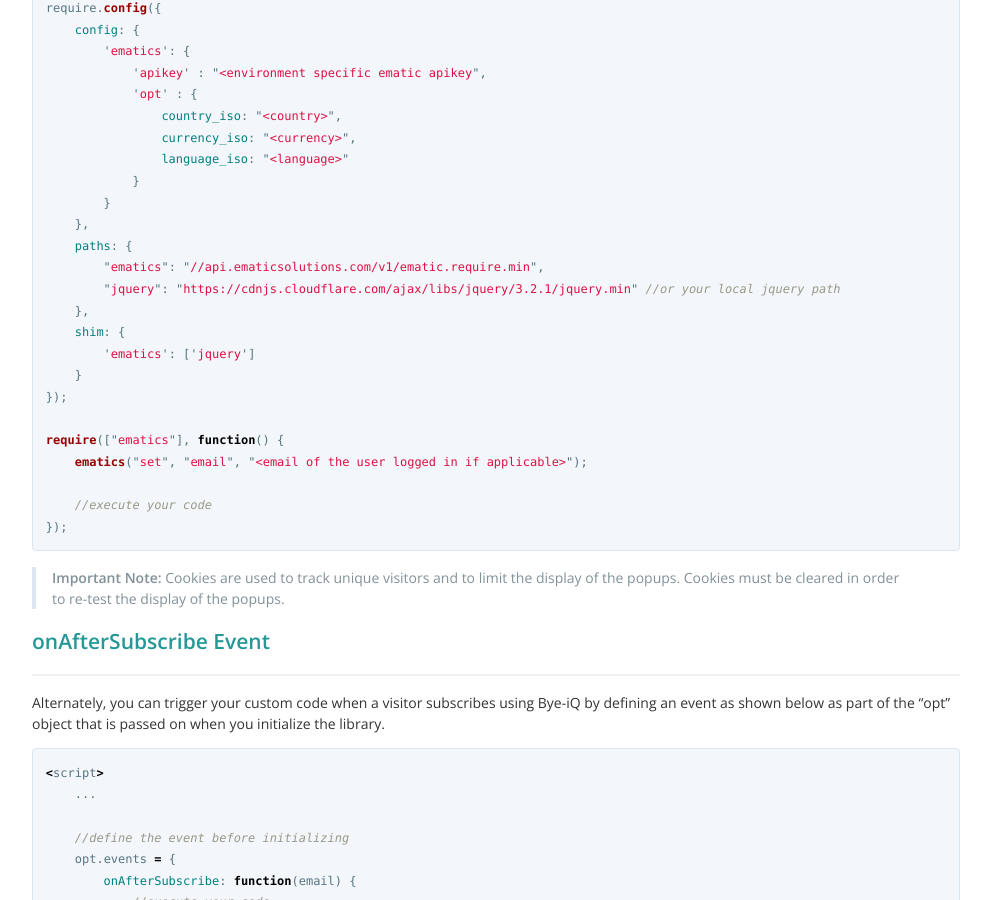
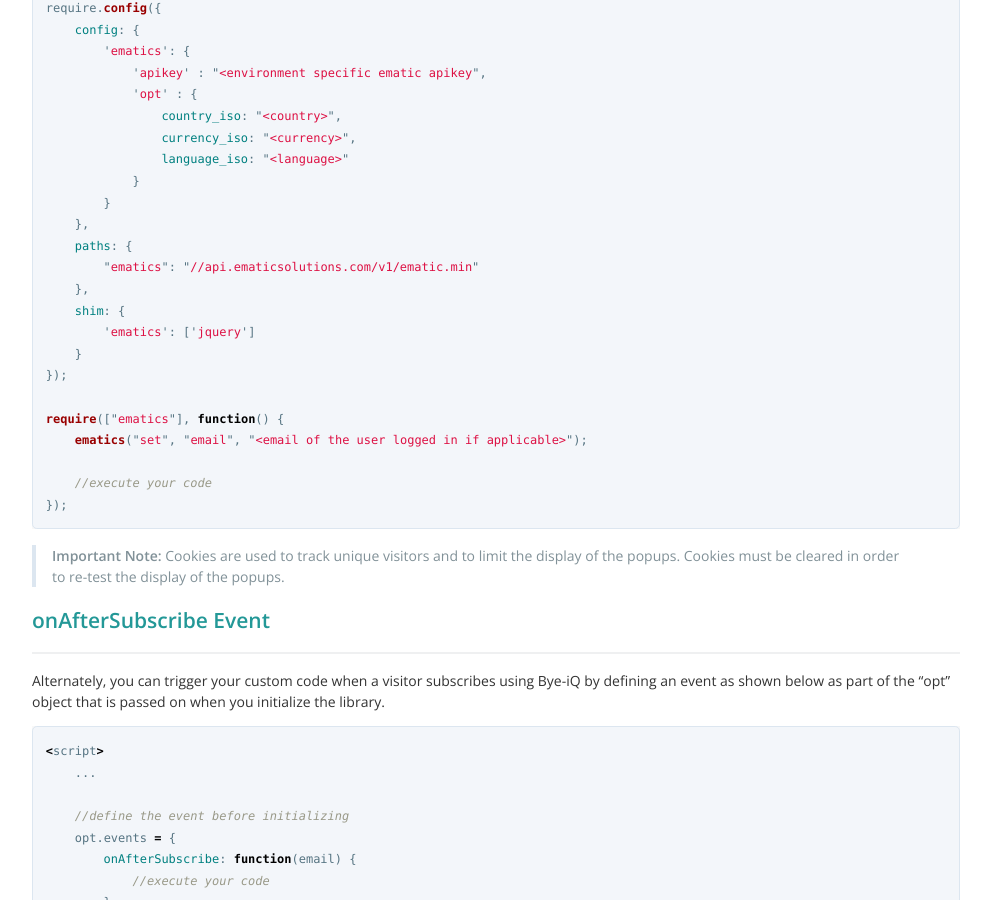
Before and after one commit to Ematicexternal/doc, a Jekyll site: the page built from _posts/2017-07-05-initializing-ematic-js.md, in a window 1280 px wide and 900 px high, scrolled down 909 px. Shown: the whole window, without its empty margins (260-1251 px from the left). Built offline with Jekyll 4.4.1, drawn with Linux system fonts in a browser that asks for light colours.

Commit message:
Updated requireJS

```diff
--- a/_posts/2017-07-05-initializing-ematic-js.md
+++ b/_posts/2017-07-05-initializing-ematic-js.md
@@ -51,8 +51,7 @@
         }
     },
     paths: {
-        "ematics": "//api.ematicsolutions.com/v1/ematic.require.min",
-        "jquery": "https://cdnjs.cloudflare.com/ajax/libs/jquery/3.2.1/jquery.min" //or your local jquery path
+        "ematics": "//api.ematicsolutions.com/v1/ematic.min"
     },
     shim: {
         'ematics': ['jquery']
```
Also changed, not shown: _posts/2019-06-04-initializing-ematic-js-vn.md (+1 -1 lines).
